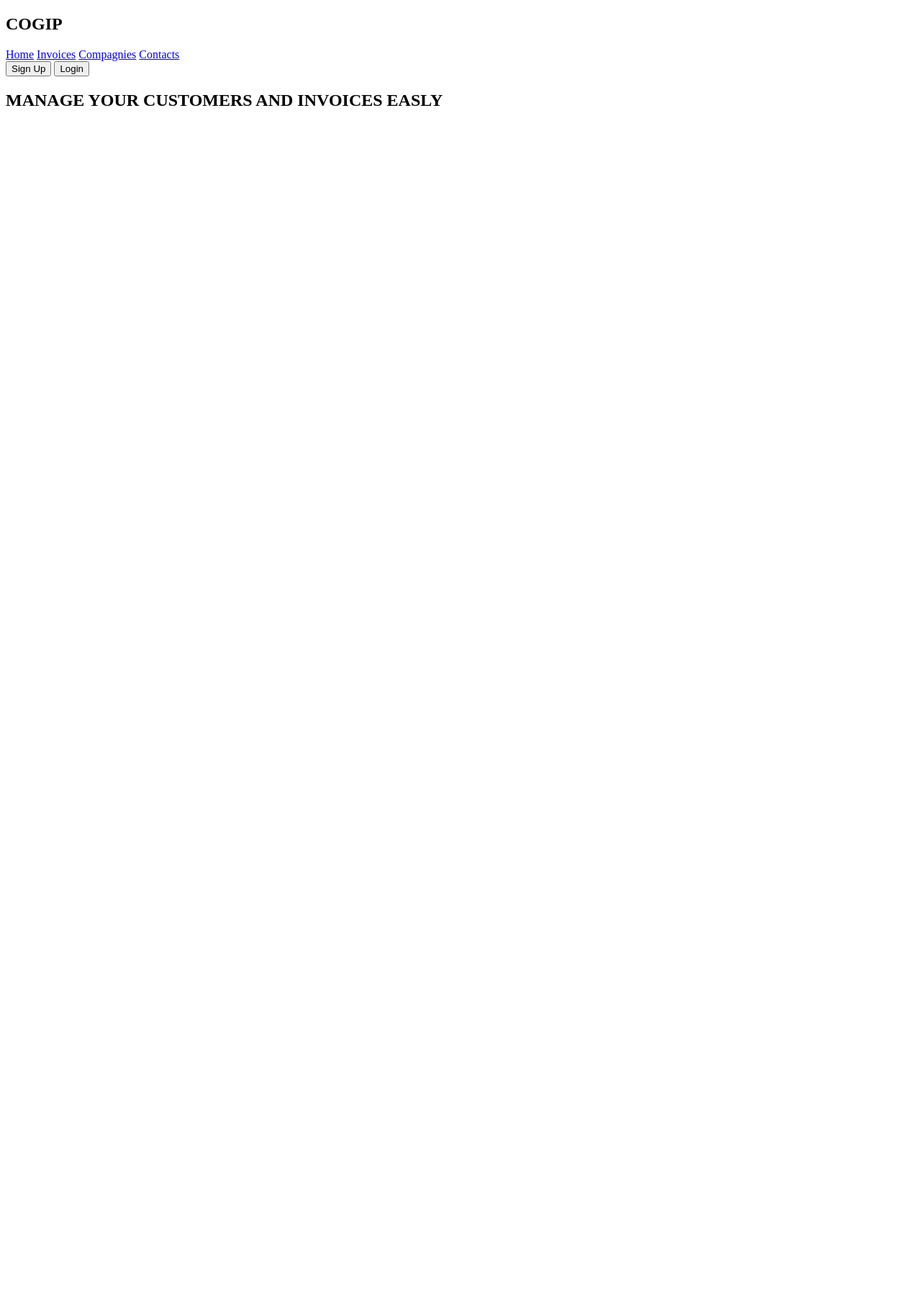
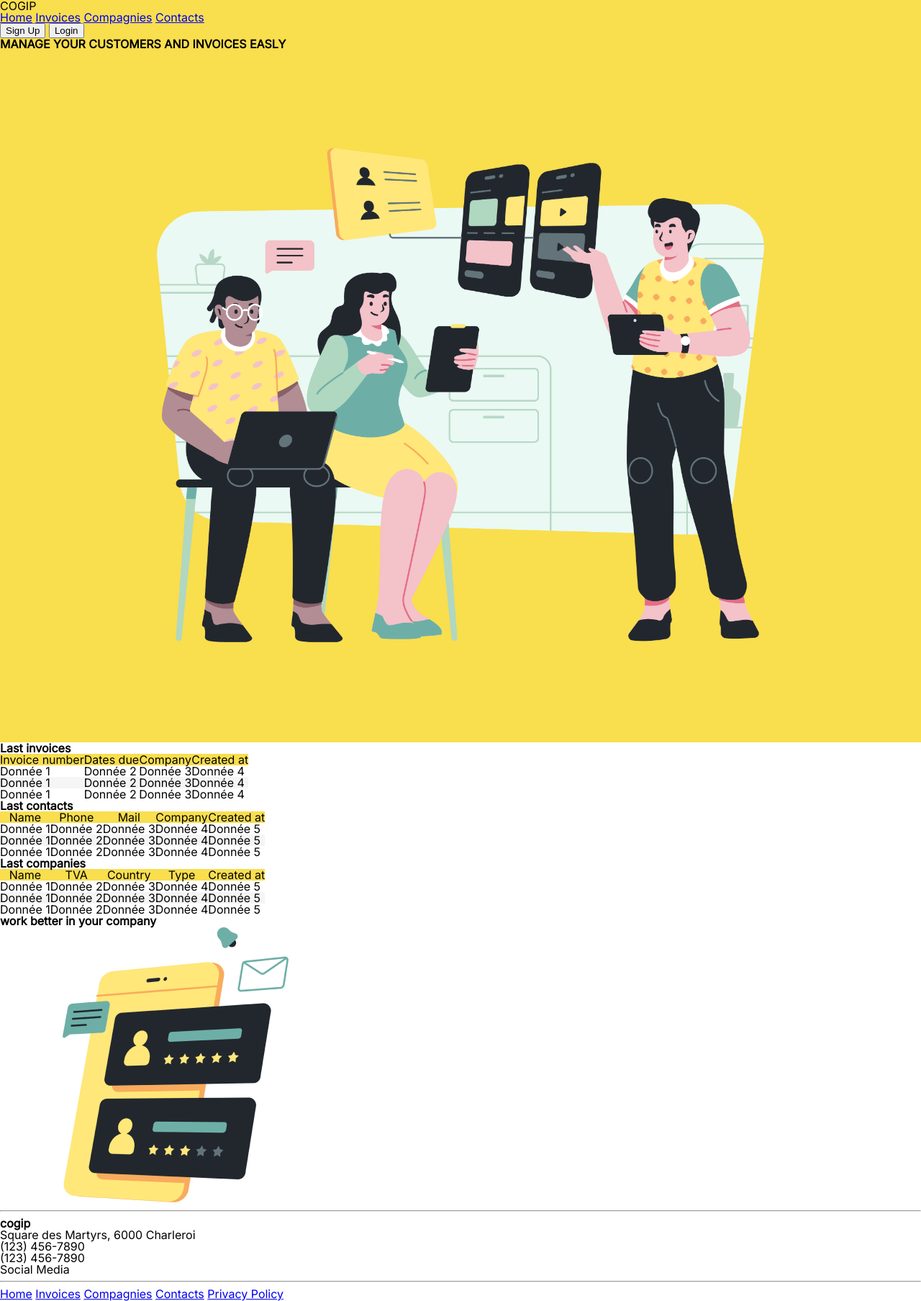
Before and after one commit to LinoLouka/Cogip_Challenge, a PHP site: page /index.php in a window 1280 px wide. Shown: the whole page at 72% size. Before the commit the page ends 147 px from the top, so only its background shows below. Run offline with PHP 8.4, Linux system fonts and the light colour scheme.

Commit message:
add html content + img

```diff
--- a/index.php
+++ b/index.php
@@ -12,12 +12,18 @@
     <meta charset="UTF-8">
     <meta name="viewport" content="width=device-width, initial-scale=1.0">
     <title>COGIP</title>
+    <link rel="stylesheet" href="./public/assets/css/reset.css">
+    <link rel="stylesheet" href="./public/assets/css/style.css">
+    <style>
+        @import url('https://fonts.googleapis.com/css2?family=Inter&display=swap');
+    </style>
 </head>
 
 <body>
+    <div class="header">
         <nav class="nav-bar">
+            <h1>COGIP</h1>
             <div class="nav-bar__link">
-            <h1>COGIP</h1>
                 <a href="#">Home</a>
                 <a href="#">Invoices</a>
                 <a href="#">Compagnies</a>
@@ -28,12 +34,146 @@
                 <button type="submit" class="nav-bar__btn--login">Login</button>
             </div>
         </nav>
-    <div class="">
+        <div class="header__title">
             <h2>MANAGE YOUR
                 CUSTOMERS AND
                 INVOICES EASLY</h2>
         </div>
-
+        <div class="header__img">
+            <img src="./public/assets/img/Illustration.png" alt="img par défault">
+        </div>
+    </div>
+    <section class="section">
+        <div class="section-invoices">
+            <h2>Last invoices</h2>
+            <div class="section-invoices__table">
+                <table>
+                    <tr>
+                        <th>Invoice number</th>
+                        <th>Dates due</th>
+                        <th>Company</th>
+                        <th>Created at</th>
+                    </tr>
+                    <tr>
+                        <td>Donnée 1</td>
+                        <td>Donnée 2</td>
+                        <td>Donnée 3</td>
+                        <td>Donnée 4</td>
+                    </tr>
+                    <tr>
+                        <td>Donnée 1</td>
+                        <td>Donnée 2</td>
+                        <td>Donnée 3</td>
+                        <td>Donnée 4</td>
+                    </tr>
+                    <tr>
+                        <td>Donnée 1</td>
+                        <td>Donnée 2</td>
+                        <td>Donnée 3</td>
+                        <td>Donnée 4</td>
+                    </tr>
+                </table>
+            </div>
+        </div>
+        <div class="section-contacts">
+            <h2>Last contacts</h2>
+            <div class="section-contacts__table">
+                <table>
+                    <tr>
+                        <th>Name</th>
+                        <th>Phone</th>
+                        <th>Mail</th>
+                        <th>Company</th>
+                        <th>Created at</th>
+                    </tr>
+                    <tr>
+                        <td>Donnée 1</td>
+                        <td>Donnée 2</td>
+                        <td>Donnée 3</td>
+                        <td>Donnée 4</td>
+                        <td>Donnée 5</td>
+                    </tr>
+                    <tr>
+                        <td>Donnée 1</td>
+                        <td>Donnée 2</td>
+                        <td>Donnée 3</td>
+                        <td>Donnée 4</td>
+                        <td>Donnée 5</td>
+                    </tr>
+                    <tr>
+                        <td>Donnée 1</td>
+                        <td>Donnée 2</td>
+                        <td>Donnée 3</td>
+                        <td>Donnée 4</td>
+                        <td>Donnée 5</td>
+                    </tr>
+                </table>
+            </div>
+        </div>
+        <div class="section-companies">
+            <h2>Last companies</h2>
+            <div class="section-companies__table">
+                <table>
+                    <tr>
+                        <th>Name</th>
+                        <th>TVA</th>
+                        <th>Country</th>
+                        <th>Type</th>
+                        <th>Created at</th>
+                    </tr>
+                    <tr>
+                        <td>Donnée 1</td>
+                        <td>Donnée 2</td>
+                        <td>Donnée 3</td>
+                        <td>Donnée 4</td>
+                        <td>Donnée 5</td>
+                    </tr>
+                    <tr>
+                        <td>Donnée 1</td>
+                        <td>Donnée 2</td>
+                        <td>Donnée 3</td>
+                        <td>Donnée 4</td>
+                        <td>Donnée 5</td>
+                    </tr>
+                    <tr>
+                        <td>Donnée 1</td>
+                        <td>Donnée 2</td>
+                        <td>Donnée 3</td>
+                        <td>Donnée 4</td>
+                        <td>Donnée 5</td>
+                    </tr>
+                </table>
+            </div>
+        </div>
+    </section>
+    <section class="bot">
+        <div class="bot__title">
+            <h2>work better in your company</h2>
+        </div>
+        <div class="bot__img">
+            <img src="./public/assets/img/phone-footer.png" alt="">
+        </div>
+    </section>
+    <footer>
+        <hr>
+        <div class="footer">
+            <h2>cogip</h2>
+        </div>
+        <div class="footer__infos">
+            <p>Square des Martyrs, 6000 Charleroi</p>
+            <p>(123) 456-7890</p>
+            <p>(123) 456-7890</p>
+            <p>Social Media</p>
+        </div>
+        <div class="footer__conatct">
+            <hr>
+            <a href="#">Home</a>
+            <a href="#">Invoices</a>
+            <a href="#">Compagnies</a>
+            <a href="#">Contacts</a>
+            <a href="#">Privacy Policy</a>
+        </div>
+    </footer>
 </body>
 
 </html>
```
Also changed, not shown: public/assets/css/reset.css, public/assets/css/style.css (added), public/assets/css/styles.css (deleted), public/assets/img/phone-footer.png (added), public/assets/scss/style.scss (added), 1 other file. Lines whose indentation alone changed are shown as unchanged.
